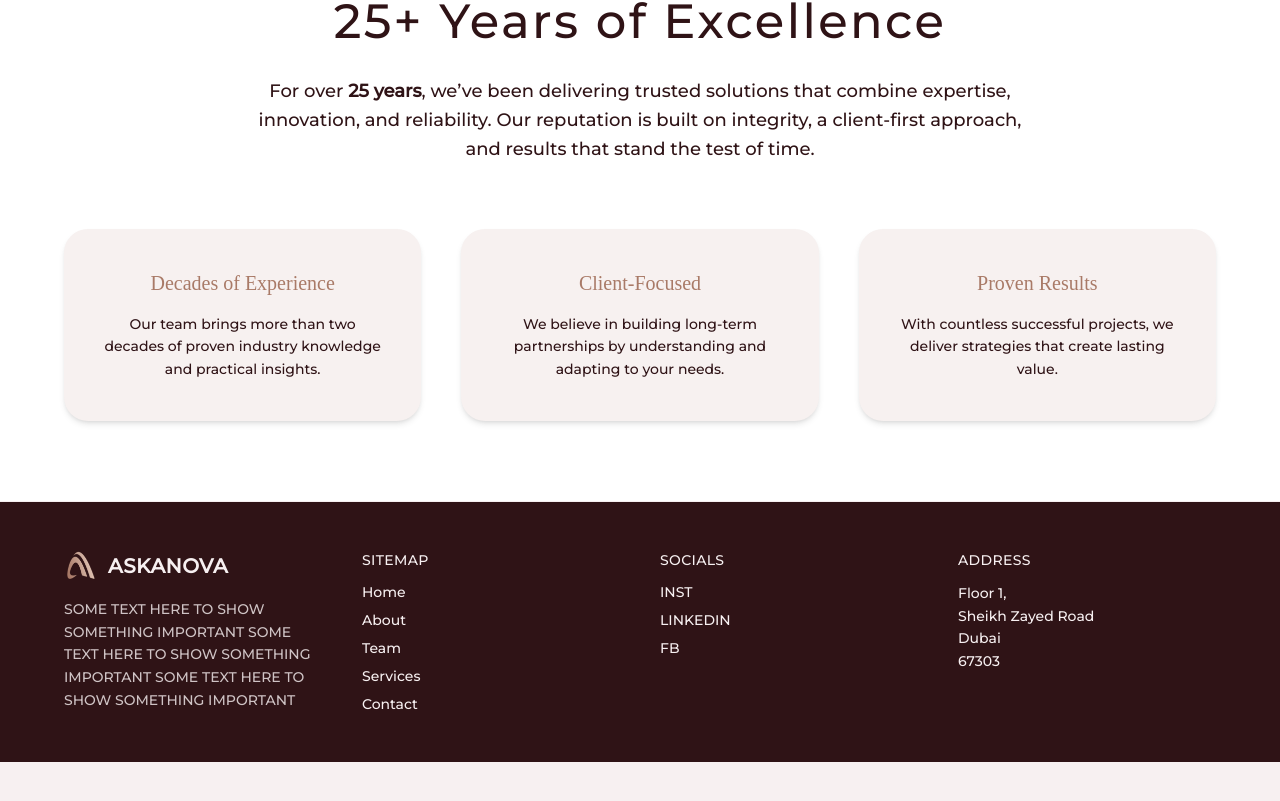
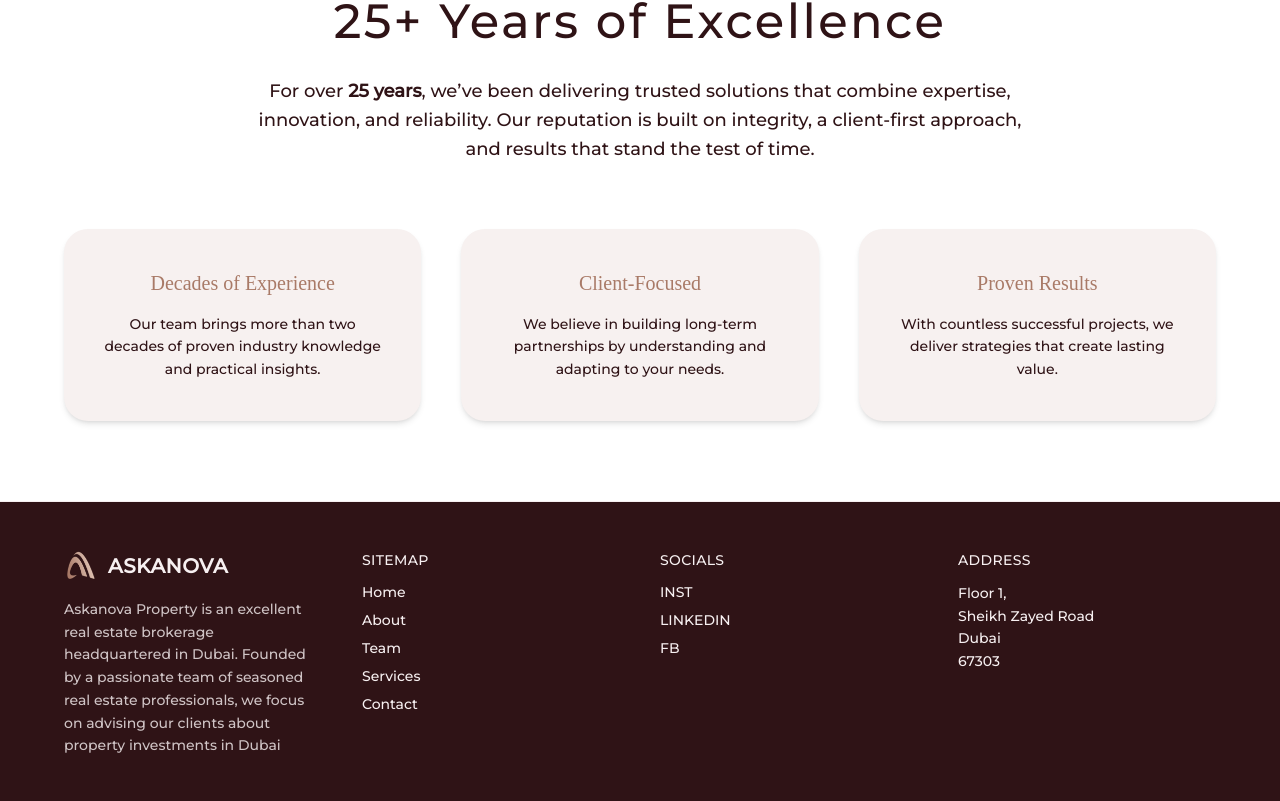
Before and after one commit to shamilshiraz/askanova, a React (Vite) app: page /team in a window 1280 px wide. Shown: the part 1691-2492 px from the top of the page. Before the commit the page ends 2453 px from the top, so only its background shows below. Built offline with nearby package versions, Linux system fonts and the light colour scheme; a web font is replaced by a local one.

Commit message:
first commit

```diff
--- a/src/components/AboutLanding.jsx
+++ b/src/components/AboutLanding.jsx
@@ -32,10 +32,10 @@ export default function AboutLanding() {
         transition={{ delay: 0.6, duration: 0.8 }}
         className="font-['biondi'] text-base md:text-lg max-w-3xl text-[#2b1516]/90 leading-relaxed mb-10"
       >
-        Elite Property is an award-winning real estate brokerage headquartered in
+        Askanova Property is an excellent real estate brokerage headquartered in
         Dubai. Founded by a passionate team of seasoned real estate
         professionals, we focus on advising our clients about property
-        investments in Dubai &amp; the United Kingdom.
+        investments in Dubai
       </motion.p>
 
       {/* Link with animation */}
--- a/src/components/AboutUs.jsx
+++ b/src/components/AboutUs.jsx
@@ -57,27 +57,40 @@ export default function AboutUs() {
             </p>
           </div>
         </div>
+{/* Who We Serve */}
+<div className="mt-20">
+  <h2 className="text-2xl md:text-3xl font-[biondi] mb-8 text-center">
+    Who We Serve
+  </h2>
+  <div className="grid md:grid-cols-4 gap-6">
+    <div className="p-6 bg-[#2f1316] text-[#f7f1f0] rounded-2xl shadow-md border-2 border-yellow-600">
+      <span className="font-semibold block mb-2">End-users & Families</span>
+      <p className="font-light leading-relaxed">
+        Searching for a home that matches lifestyle aspirations.
+      </p>
+    </div>
+    <div className="p-6 bg-[#2f1316] text-[#f7f1f0] rounded-2xl shadow-md border-2 border-yellow-600">
+      <span className="font-semibold block mb-2">Global Investors & Family Offices</span>
+      <p className="font-light leading-relaxed">
+        Strategizing portfolios that appreciate in value.
+      </p>
+    </div>
+    <div className="p-6 bg-[#2f1316] text-[#f7f1f0] rounded-2xl shadow-md border-2 border-yellow-600">
+      <span className="font-semibold block mb-2">Landlords & Tenants</span>
+      <p className="font-light leading-relaxed">
+        Seeking smooth, transparent relationships.
+      </p>
+    </div>
+    <div className="p-6 bg-[#2f1316] text-[#f7f1f0] rounded-2xl shadow-md border-2 border-yellow-600">
+      <span className="font-semibold block mb-2">SMEs & Corporate Clients</span>
+      <p className="font-light leading-relaxed">
+        Aligning real estate with business growth.
+      </p>
+    </div>
+  </div>
+</div>
 
-        {/* Who We Serve */}
-        <div className="mt-20">
-          <h2 className="text-2xl md:text-3xl font-[biondi] mb-8">
-            Who We Serve
-          </h2>
-          <ul className="grid md:grid-cols-2 gap-6 font-light leading-relaxed">
-            <li>
-              <span className="font-semibold">End-users & Families:</span> Searching for a home that matches lifestyle aspirations.
-            </li>
-            <li>
-              <span className="font-semibold">Global Investors & Family Offices:</span> Strategizing portfolios that appreciate in value.
-            </li>
-            <li>
-              <span className="font-semibold">Landlords & Tenants:</span> Seeking smooth, transparent relationships.
-            </li>
-            <li>
-              <span className="font-semibold">SMEs & Corporate Clients:</span> Aligning real estate with business growth.
-            </li>
-          </ul>
-        </div>
+
       </div>
     </section>
   );
--- a/src/components/Footer.jsx
+++ b/src/components/Footer.jsx
@@ -13,8 +13,10 @@ function Footer() {
             <h1 className="text-xl font-bold tracking-wide">ASKANOVA</h1>
           </div>
           <p className="mt-4 text-sm leading-relaxed text-[#f7f0f1]/80">
-            SOME TEXT HERE TO SHOW SOMETHING IMPORTANT SOME TEXT HERE TO SHOW
-            SOMETHING IMPORTANT SOME TEXT HERE TO SHOW SOMETHING IMPORTANT
+        Askanova Property is an excellent real estate brokerage headquartered in
+        Dubai. Founded by a passionate team of seasoned real estate
+        professionals, we focus on advising our clients about property
+        investments in Dubai
           </p>
         </div>
 
```
